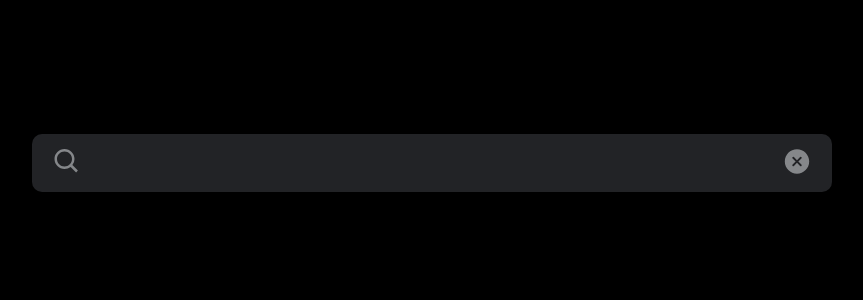
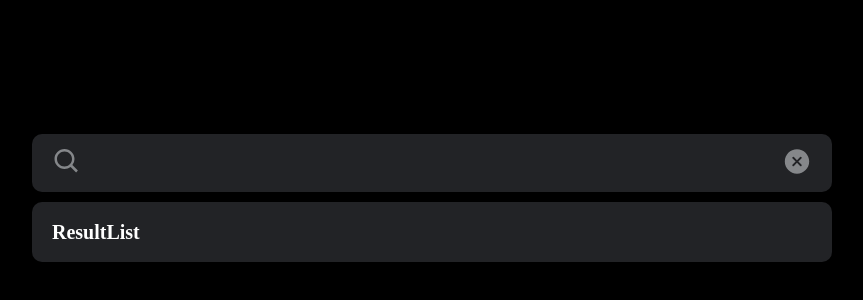
Before and after one commit to Ho0on/Project_TypeScript, a React app: page / in a window 1280 px wide. Shown: the part 66-366 px from the top of the page, without its empty margins (208-1071 px from the left). Built offline with nearby package versions, Linux system fonts and the light colour scheme; the HTML template or start-up script is replaced by a standard one.

Commit message:
✨ [Feat] Add ResultList component

```diff
--- /dev/null
+++ b/src/components/ResultList/ResultList.tsx
@@ -0,0 +1,20 @@
+import React from 'react';
+import styled from 'styled-components';
+
+export const Container = styled.div`
+  border-radius: 10px;
+  width: 800px;
+  margin-top: 10px;
+  padding: 20px;
+  box-sizing: border-box;
+  background-color: #222326;
+  color: white;
+  font-size: 20px;
+  font-weight: bold;
+`;
+
+const ResultList = () => {
+  return <Container>ResultList</Container>;
+};
+
+export default ResultList;
--- a/src/pages/AutoComplete/AutoComplete.style.tsx
+++ b/src/pages/AutoComplete/AutoComplete.style.tsx
@@ -3,6 +3,8 @@ import styled from 'styled-components';
 export const Container = styled.div`
   display: flex;
   justify-content: center;
+  align-items: center;
+  flex-direction: column;
   margin-top: 200px;
   background-color: black;
 `;
--- a/src/pages/AutoComplete/AutoComplete.tsx
+++ b/src/pages/AutoComplete/AutoComplete.tsx
@@ -2,6 +2,7 @@ import React from 'react';
 import * as S from './AutoComplete.style';
 import { BiSearch } from 'react-icons/bi';
 import { IoCloseCircle } from 'react-icons/io5';
+import ResultList from '../../components/ResultList/ResultList';
 
 const AutoComplete = () => {
   return (
@@ -15,6 +16,7 @@ const AutoComplete = () => {
           <IoCloseCircle color="#85878A" size="30" />
         </S.DeleteIcon>
       </S.InputContainer>
+      <ResultList />
     </S.Container>
   );
 };
```
Also changed, not shown: src/components/ResultList/ResultList.style.tsx (added).
